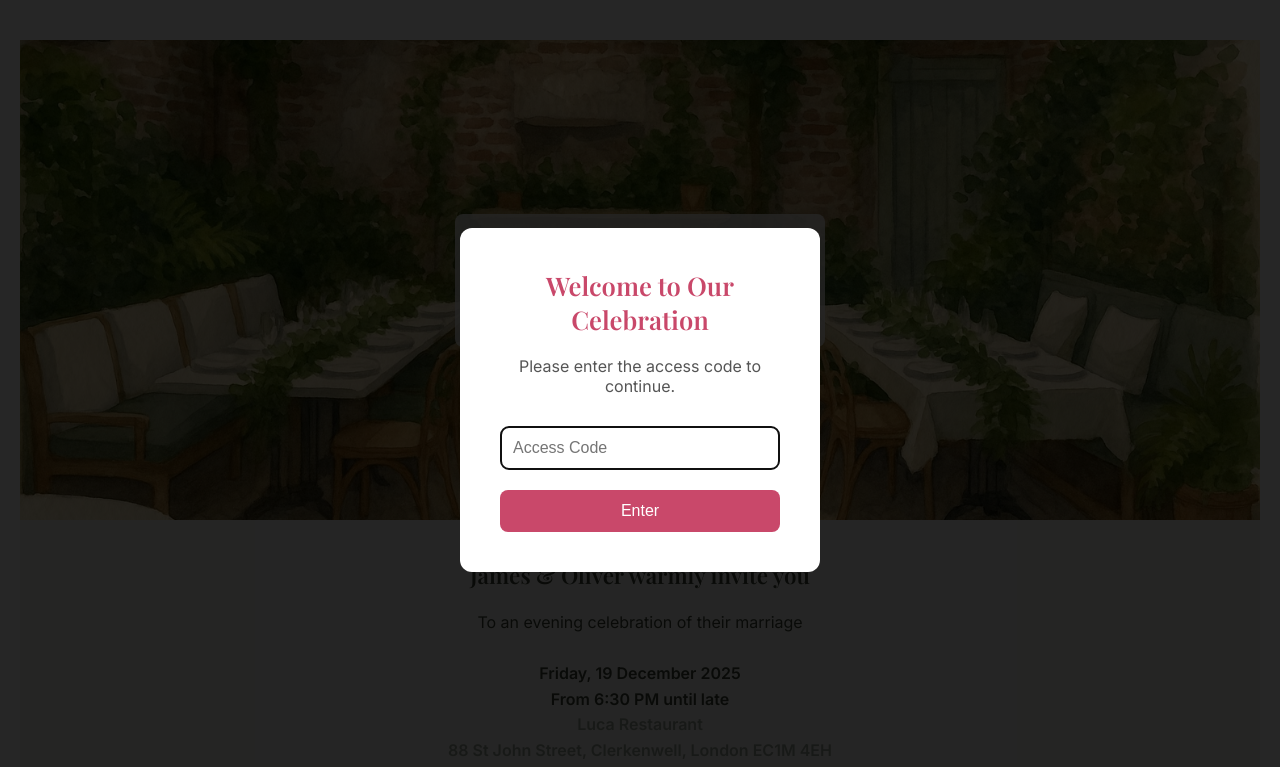
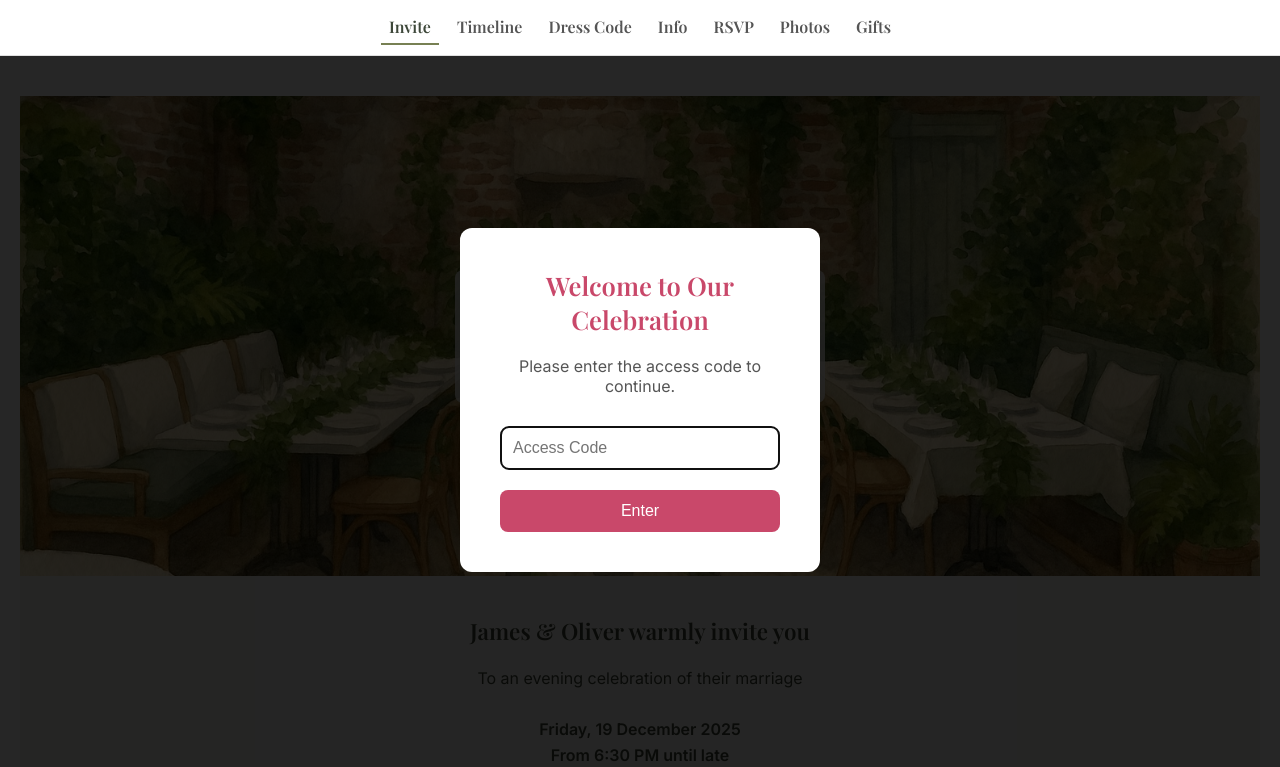
Before and after one commit to olly-j/Jamesandolly-honeymoon-registry, a plain HTML site: page index.html in a window 1280 px wide. Shown: the top 767 px of the page. Drawn offline with nearby package versions, Linux system fonts and the light colour scheme.

Commit message:
ios icon fixed

```diff
--- a/index.html
+++ b/index.html
@@ -242,8 +242,9 @@ html {
     opacity: 1;
   }
 }
-.site-nav {
-  backdrop-filter: blur(8px);
+.site-nav a.active {
+  color: var(--clr-text);
+  border-bottom: 2px solid var(--clr-deep-green);
 }
 
 
@@ -260,10 +261,7 @@ html {
       <button id="code-submit" style="width:100%;background:var(--clr-accent);color:#fff;padding:12px;border:none;border-radius:8px;font-size:1em;">Enter</button>
     </div>
   </div>
-
-  <!-- Main Content -->
- <div id="main-content" style="display:none;">
-  <nav class="site-nav">
+    <nav class="site-nav">
     <!-- Anchor links for on-page scroll -->
     <a href="#invite">Invite</a>
     <a href="#timeline">Timeline</a>
@@ -274,6 +272,10 @@ html {
     <a href="photos.html">Photos</a>
       <a href="gifts.html">Gifts</a>
   </nav>
+
+  <!-- Main Content -->
+ <div id="main-content" style="display:none;">
+
 </div>
 
     <!-- Invite Section -->
@@ -794,6 +796,28 @@ if (isiOS() && !isInStandaloneMode() && !localStorage.getItem('hideA2HS')) {
     }, 3000); // show 3 seconds after load
   });
 }
+// 🟢 Highlight active nav link on scroll
+document.addEventListener('DOMContentLoaded', () => {
+  const navLinks = document.querySelectorAll('.site-nav a[href^="#"]');
+  const sections = Array.from(navLinks)
+    .map(link => document.querySelector(link.getAttribute('href')))
+    .filter(Boolean);
+
+  const observer = new IntersectionObserver(entries => {
+    entries.forEach(entry => {
+      const id = entry.target.id;
+      const navLink = document.querySelector(`.site-nav a[href="#${id}"]`);
+      if (entry.isIntersecting && navLink) {
+        navLinks.forEach(link => link.classList.remove('active'));
+        navLink.classList.add('active');
+      }
+    });
+  }, {
+    threshold: 0.6
+  });
+
+  sections.forEach(section => observer.observe(section));
+});
 
 </script>
 
@@ -817,7 +841,7 @@ if (isiOS() && !isInStandaloneMode() && !localStorage.getItem('hideA2HS')) {
     </p>
     <p style="margin:0 0 16px; color:#555; font-size:0.95em;">
       Tap <span style="background:#F1F1F1; border-radius:4px; padding:2px 6px;">Share</span>
-      <img src="https://upload.wikimedia.org/wikipedia/commons/3/3d/IOS_Share_icon.png" alt="Share icon" style="height:1em; vertical-align:middle;"> and choose
+      <img src="images/square.and.arrow.up.png" alt="Share icon" style="height:1em; vertical-align:middle;"> and choose
       <strong>"Add to Home Screen"</strong>.
     </p>
     <p style="font-style:italic; font-size:0.9em; color:#888;">
```
Also changed, not shown: images/square.and.arrow.up.png (added), 1 other file.
